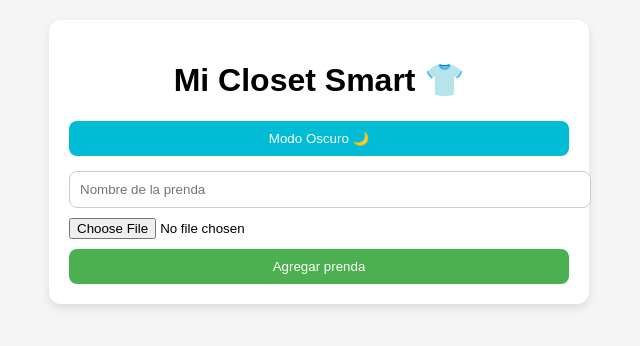
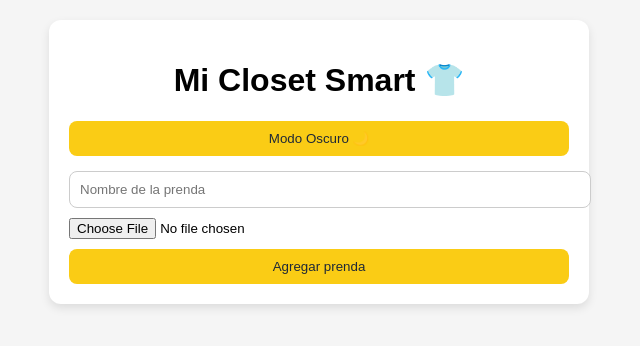
Before and after one commit to sergioo77sergioo77-beep/Mi-Closet-Smart, a React (Create React App) app: page / in a window 1280 px wide. Shown: the top 346 px of the page, without its empty margins (321-961 px from the left). Built offline with nearby package versions, Linux system fonts and the light colour scheme.

Commit message:
Cambia botones principales a color amarillo

```diff
--- a/src/App.js
+++ b/src/App.js
@@ -27,7 +27,7 @@ function App() {
     fondo: darkMode ? "#121212" : "#f5f5f5",
     tarjeta: darkMode ? "#1e1e1e" : "#ffffff",
     texto: darkMode ? "#ffffff" : "#000000",
-    boton: "#00bcd4"
+    boton: "#facc15"
   };
 
   return (
@@ -59,7 +59,7 @@ function App() {
             borderRadius: 8,
             border: "none",
             background: colores.boton,
-            color: "white",
+            color: "#1f2937",
             cursor: "pointer"
           }}
         >
@@ -93,8 +93,8 @@ function App() {
             padding: 10,
             borderRadius: 8,
             border: "none",
-            background: "#4caf50",
-            color: "white",
+            background: "#facc15",
+            color: "#1f2937",
             cursor: "pointer"
           }}
         >
```
